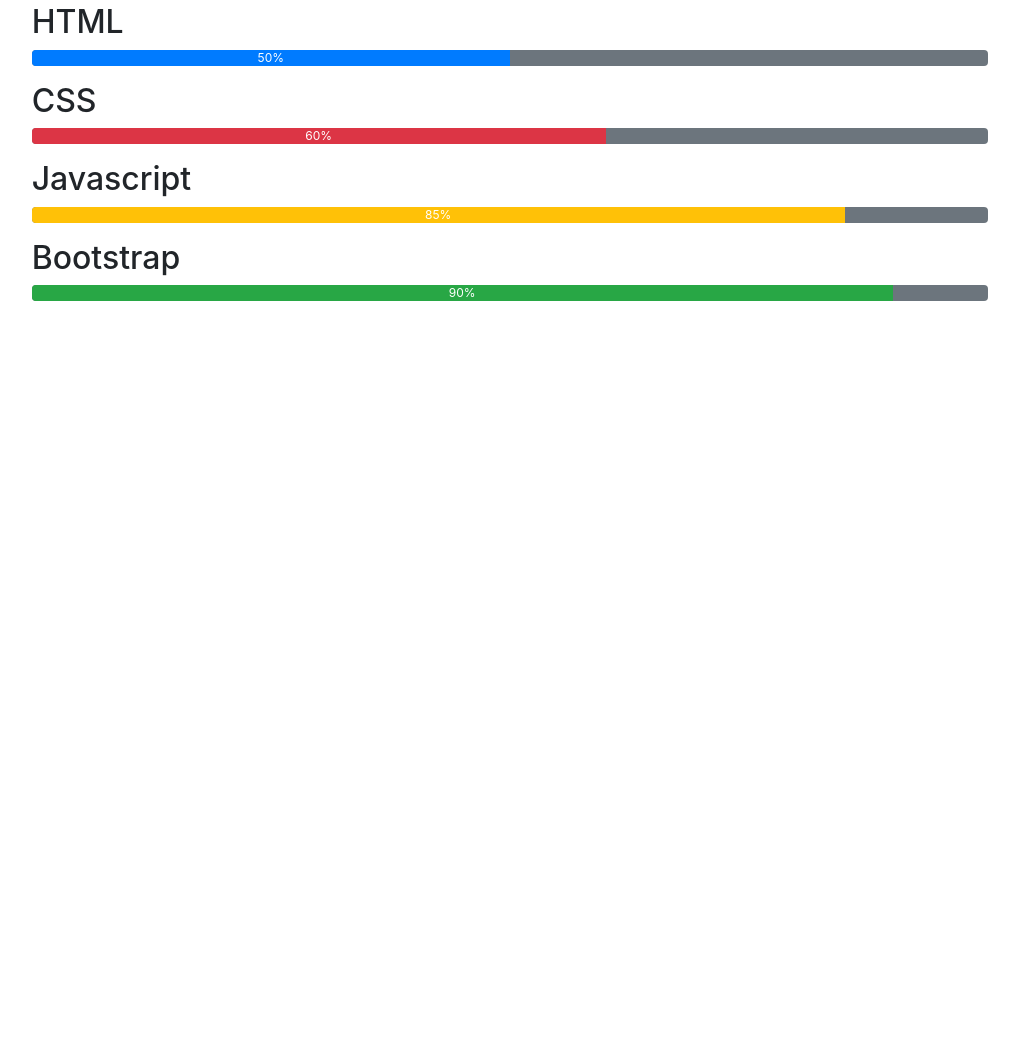
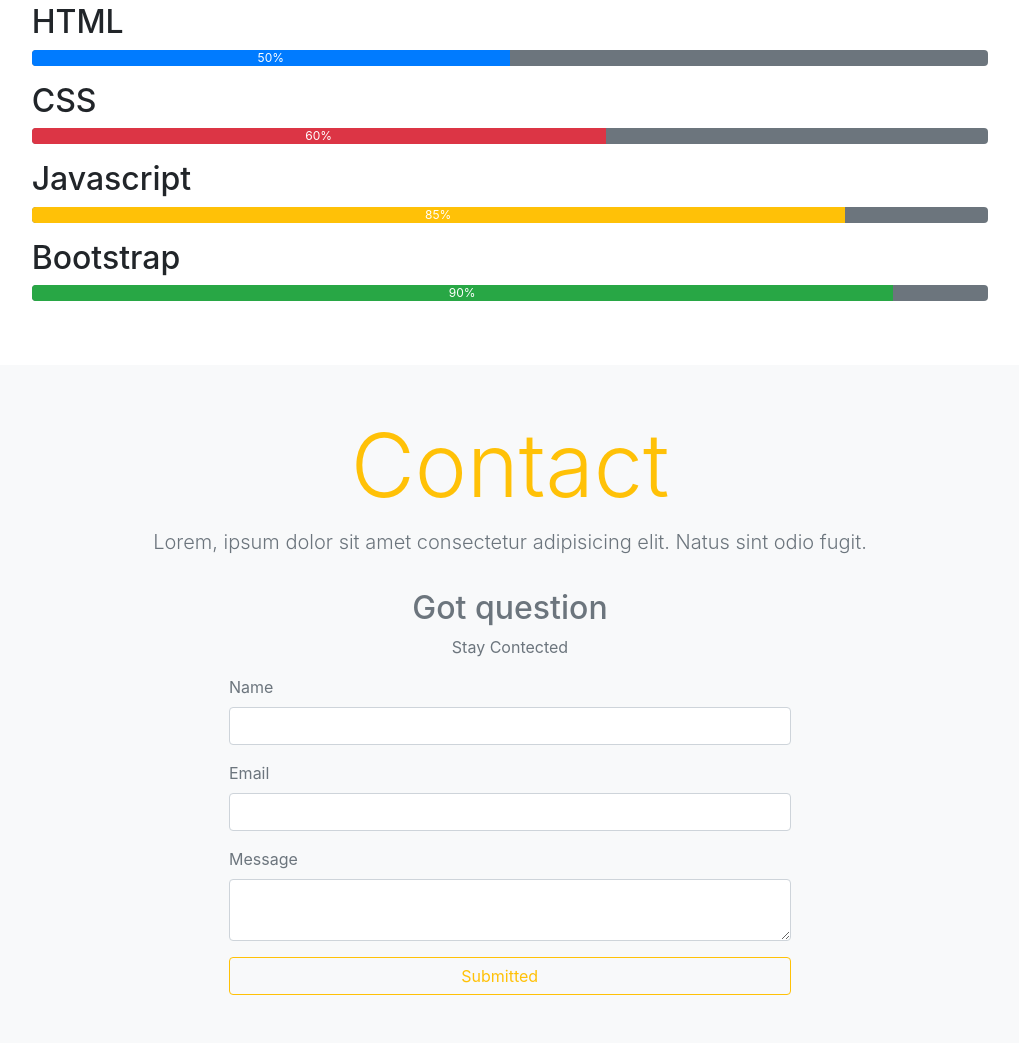
Before and after one commit to Chrislinlin/bs_practice, a plain HTML site: page index.html in a window 1280 px wide. Shown: the part 3094-4137 px from the top of the page, without its empty margins (130-1149 px from the left). Before the commit the page ends 3459 px from the top, so only its background shows below. Drawn offline with nearby package versions, Linux system fonts and the light colour scheme.

Commit message:
finsihed contact section

```diff
--- a/index.html
+++ b/index.html
@@ -294,6 +294,46 @@
     </section>
     <!----end of progress section------>
 
+    <!----contact section------->
+    <section class="bg-light p-5">
+        <div class="container-fluid">
+            <!--title-->
+            <div class="row">
+                <div class="col text-center mb-3">
+                    <h1 class="text-warning display-2">Contact</h1>
+                    <p class="lead text-secondary">Lorem, ipsum dolor sit amet consectetur adipisicing elit. Natus sint
+                        odio fugit.</p>
+                </div>
+            </div>
+            <!-- end of title-->
+            <div class="row justify-content-center">
+                <div class="col-lg-6 col-md-8 col-sm-10">
+                    <div class="text-center text-secondary">
+                        <h2>Got question</h2>
+                        <p>Stay Contected</p>
+                    </div>
+                    <form class="text-muted">
+                        <div class="form-group">
+                            <label for="Name">Name</label>
+                            <input type="text" class="form-control">
+                        </div>
+                        <div class="form-group">
+                            <label for="Email">Email</label>
+                            <input type="text" class="form-control">
+                        </div>
+                        <div class="form-group">
+                            <label for="message">Message</label>
+                            <textarea class="form-control" id="message" row="3"></textarea>
+                        </div>
+                        <button class="btn btn-outline-warning btn-block" type="submit">Submitted <i
+                                class="fab fa-question"></i></button>
+                    </form>
+                </div>
+            </div>
+        </div>
+    </section>
+    <!----end of contact section------->
+
     <!------jQury CDN--------------->
     <script src="https://code.jquery.com/jquery-3.5.1.min.js"
         integrity="sha256-9/aliU8dGd2tb6OSsuzixeV4y/faTqgFtohetphbbj0=" crossorigin="anonymous">
```
